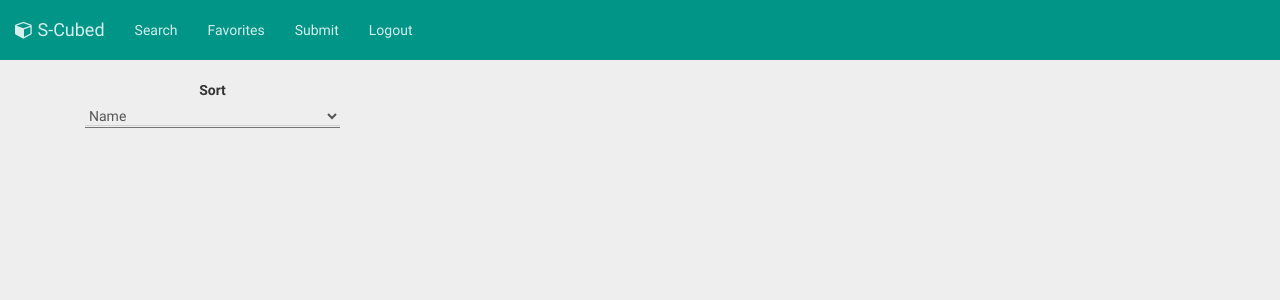
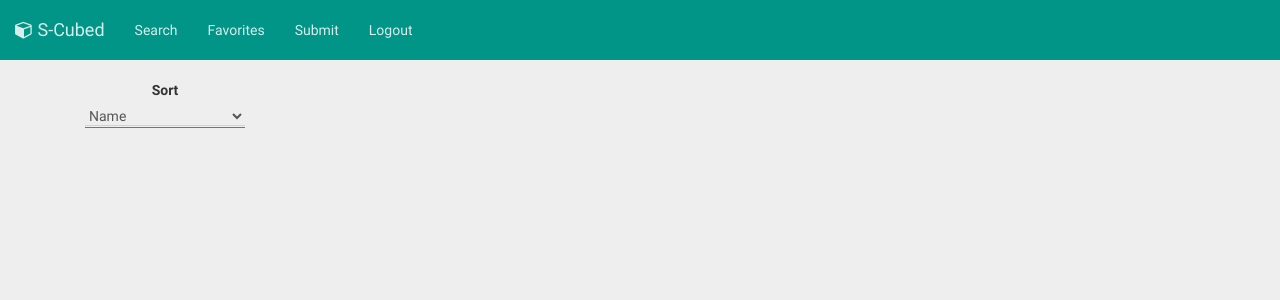
Before and after one commit to cheble/S-Cubed, a Jekyll site: the page built from SearchResults.html, in a window 1280 px wide. Shown: the top 300 px of the page. Built offline with Jekyll 4.4.1, drawn with Linux system fonts in a browser that asks for light colours; nearby versions of some CDN libraries; library files that are not in the unit come from our copies; Markdown is read by kramdown in place of the engine named in the settings.

Commit message:
search results page testing

```diff
--- a/SearchResults.html
+++ b/SearchResults.html
@@ -4,9 +4,9 @@ title: Search Results
 ---
 
 <div class="container text-center" id="top"><!-- style="display:none">-->
-  <div class="col-xs-6 col-sm-6 col-md-4 col-lg-3">
+  <div class="col-xs-8 col-sm-6 col-md-4 col-lg-2">
     <label for="sort" class="control-label">Sort</label>
-    <select class="form-control" id="sort">
+    <select class="form-control" id="sort" onchange="Search.sortResults()">
       <option>Name</option>
       <option>Favorites</option>
       <option>Comments</option>
--- a/_includes/search.js
+++ b/_includes/search.js
@@ -53,6 +53,7 @@ var Search = function(q){
     if (matchedIds.length == 0) {
       $("#top").html("<h2>Your search query does not produce any results.</h2><h3>Try another search query.</h3>");
     }
+    $("#sort").prop('selectedIndex', -1);
     $("#top").show();
 
     for ( i in matchedIds ) {
@@ -61,10 +62,9 @@ var Search = function(q){
 
   }
 
-  // this.sortResults = function(){
-  //   $("#sort")
-  // }
-
+  this.sortResults = function(){
+    // $("#sort")
+  }
 
 }
 
```
